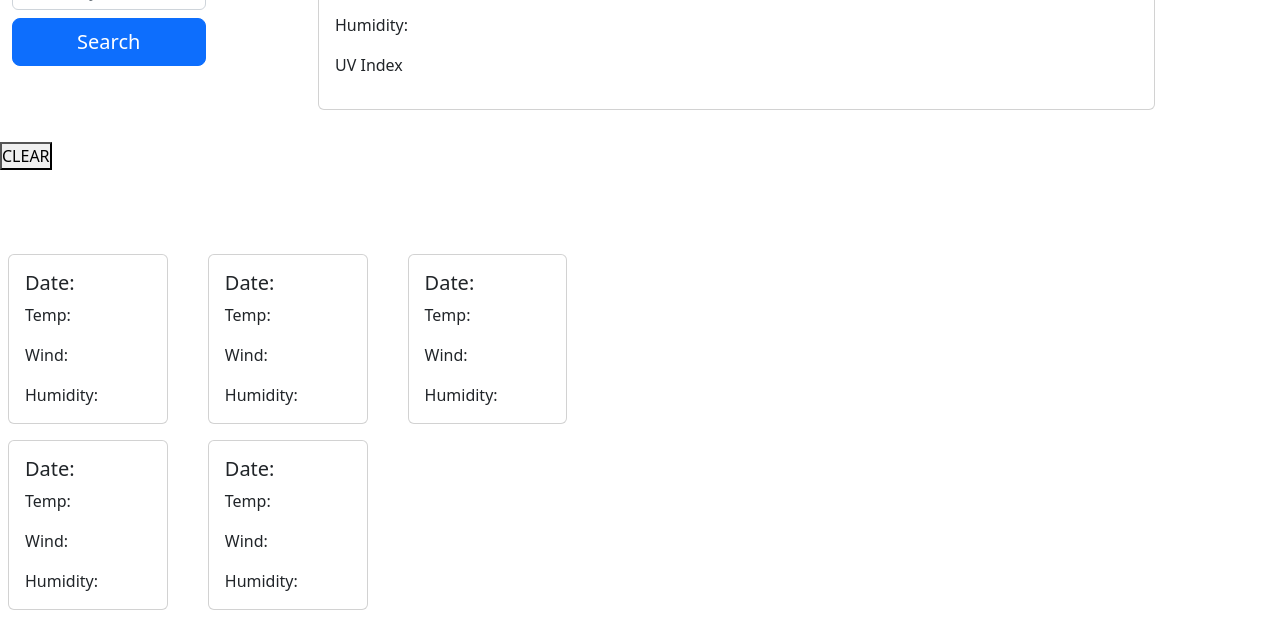
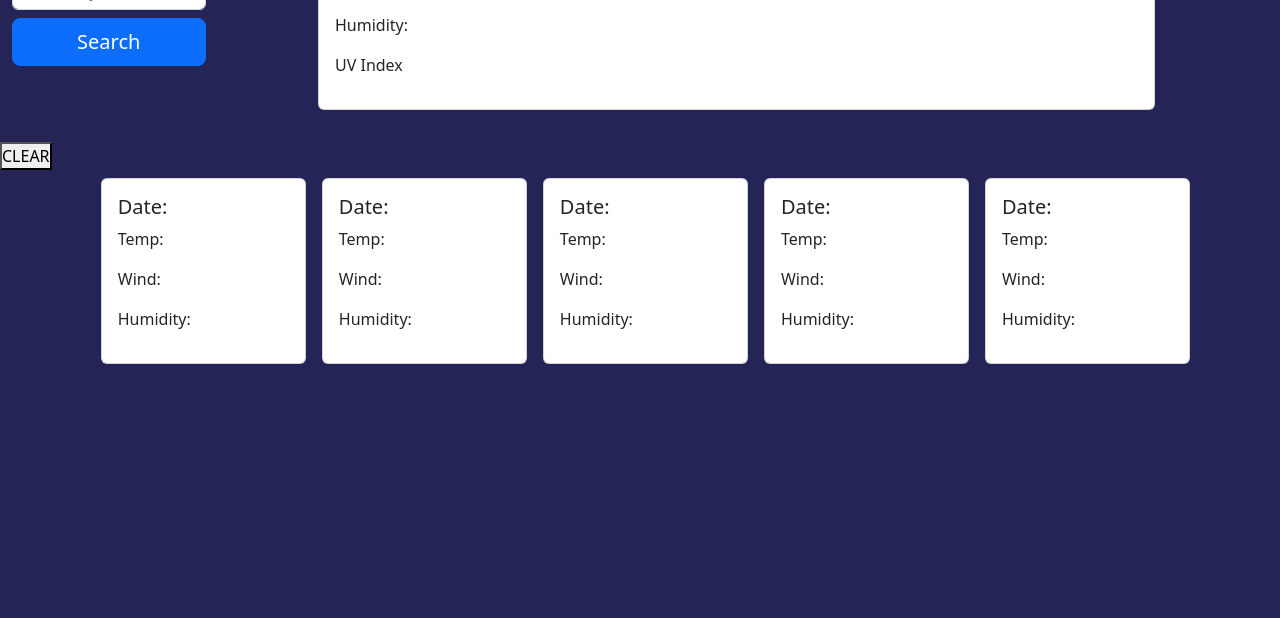
Before and after one commit to Steven-Lang99/weather-dashboard, a plain HTML site: page index.html in a window 1280 px wide. Shown: the part 182-800 px from the top of the page. Drawn offline with nearby package versions, Linux system fonts and the light colour scheme.

Commit message:
5 day forecast updated

```diff
--- a/css/style.css
+++ b/css/style.css
@@ -6,13 +6,13 @@
 
 html, body{
     height: 100%;
-
+   background-color: rgb(36, 36, 87);
 }
 
 
 
   #bottom{
-    position: absolute;
-    bottom: 0;
-    left: 0;
+    display: flex;
+    justify-content: end;
+    align-items: flex-end;
   }
--- a/index.html
+++ b/index.html
@@ -18,7 +18,7 @@
   <div class="container-fluid">
   <div class="d-flex justify-content-start align-items-start">
   <form class="row col-3">
-      <h1>Search for a City:</h1>
+      <h1 class="text-white">Search for a City:</h1>
     <div class="row">
     <div class="col-9 d-grid gap-2">
       <label for="search" class="visually-hidden">Search City</label>
@@ -55,69 +55,69 @@
 </div>
 </div>
 
-
-<div id="bottom" class="row align-items-right">
-  <div class="col-sm-3 m-2">
+<div class="container d-flex justify-content-end">
+<div id="bottom" class="d-flex flex-row">
+  <div class="col-4 m-2">
     <div class="card">
       <div class="card-body">
         <h5 class="card-title">Date:</h5>
-        <p class="card-text">Temp:</p>
-        <p class="card-text">Wind:</p>
-        <p class="card-text">Humidity:</p>
+        <p id="city-temp-day">Temp:</p>
+        <p id="city-wind-day">Wind:</p>
+        <p id="city-humidity-day">Humidity:</p>
 
       </div>
     </div>
   </div>
-  <div class="col-sm-3 m-2">
+  <div class="col-4 m-2">
     <div class="card">
       <div class="card-body">
         <h5 class="card-title">Date:</h5>
-        <p class="card-text">Temp:</p>
-        <p class="card-text">Wind:</p>
-        <p class="card-text">Humidity:</p>
+        <p id="city-temp-day2">Temp:</p>
+        <p id="city-wind-day2">Wind:</p>
+        <p id="city-humidity-day2">Humidity:</p>
 
       </div>
     </div>
   </div>
 
-<div class="col-sm-3 m-2">
+<div class="col-4 m-2">
   <div class="card">
     <div class="card-body">
       <h5 class="card-title">Date:</h5>
-      <p class="card-text">Temp:</p>
-      <p class="card-text">Wind:</p>
-      <p class="card-text">Humidity:</p>
+      <p id="city-temp-day3">Temp:</p>
+      <p id="city-wind-day3">Wind:</p>
+      <p id="city-humidity-day3">Humidity:</p>
 
     </div>
   </div>
 </div>
 
-<div class="col-sm-3 m-2">
+<div class="col-4 m-2">
   <div class="card">
     <div class="card-body">
       <h5 class="card-title">Date:</h5>
-      <p class="card-text">Temp:</p>
-      <p class="card-text">Wind:</p>
-      <p class="card-text">Humidity:</p>
+      <p id="city-temp-day4">Temp:</p>
+      <p id="city-wind-day4">Wind:</p>
+      <p id="city-humidity-day4">Humidity:</p>
 
     </div>
   </div>
 </div>
 
-<div class="col-sm-3 m-2">
+<div class="col-4 m-2">
   <div class="card">
     <div class="card-body">
       <h5 class="card-title">Date:</h5>
-      <p class="card-text">Temp:</p>
-      <p class="card-text">Wind:</p>
-      <p class="card-text">Humidity:</p>
+      <p id="city-temp-day5">Temp:</p>
+      <p id="city-wind-day5">Wind:</p>
+      <p id="city-humidity-day5">Humidity:</p>
 
     </div>
   </div>
 </div>
 </div>
 </div>
-
+</div>
 
 <script src="https://code.jquery.com/jquery-3.6.0.min.js"></script>
 <script src="https://cdn.jsdelivr.net/npm/bootstrap@5.2.0-beta1/dist/js/bootstrap.bundle.min.js"></script>
--- a/js/script.js
+++ b/js/script.js
@@ -1,4 +1,4 @@
-
+// var dateEl = moment().format("l");
 var apiKey = `606c74c9dfecaef70d8833a810c4eec0`
 var cityHistory = [];
 if(localStorage.getItem("history")) {
@@ -44,6 +44,56 @@ function handleUviAndForecast (locationInformation) {
             var uvEl = document.querySelector('#city-UVIndex')
             uvEl.innerText = `UV Index: ${oneCallData.current.uvi}`
 
+            var cityTempEl1 = document.querySelector('#city-temp-day')
+            cityTempEl1.innerText = `Temp: ${oneCallData.daily[0].temp.day}°F`
+
+            var cityWindEl1 = document.querySelector('#city-wind-day')
+            cityWindEl1.innerText = `Wind: ${oneCallData.daily[0].wind_speed} MPH`
+
+            var cityHumidityEl1 = document.querySelector('#city-humidity-day')
+            cityHumidityEl1.innerText = `Humidity: ${oneCallData.daily[0].humidity}%`
+
+
+            var cityTempEl2 = document.querySelector('#city-temp-day2')
+            cityTempEl2.innerText = `Temp: ${oneCallData.daily[1].temp.day}°F`
+
+            var cityWindEl2 = document.querySelector('#city-wind-day2')
+            cityWindEl2.innerText = `Wind: ${oneCallData.daily[1].wind_speed} MPH`
+
+            var cityHumidityEl2 = document.querySelector('#city-humidity-day2')
+            cityHumidityEl2.innerText = `Humidity: ${oneCallData.daily[1].humidity}%`
+
+
+            var cityTempEl3 = document.querySelector('#city-temp-day3')
+            cityTempEl3.innerText = `Temp: ${oneCallData.daily[2].temp.day}°F`
+
+            var cityWindEl3 = document.querySelector('#city-wind-day3')
+            cityWindEl3.innerText = `Wind: ${oneCallData.daily[2].wind_speed} MPH`
+
+            var cityHumidityEl3 = document.querySelector('#city-humidity-day3')
+            cityHumidityEl3.innerText = `Humidity: ${oneCallData.daily[2].humidity}%`
+
+
+            var cityTempEl4 = document.querySelector('#city-temp-day4')
+            cityTempEl4.innerText = `Temp: ${oneCallData.daily[3].temp.day}°F`
+
+            var cityWindEl4 = document.querySelector('#city-wind-day4')
+            cityWindEl4.innerText = `Wind: ${oneCallData.daily[3].wind_speed} MPH`
+
+            var cityHumidityEl4 = document.querySelector('#city-humidity-day4')
+            cityHumidityEl4.innerText = `Humidity: ${oneCallData.daily[3].humidity}%`
+
+
+            var cityTempEl5 = document.querySelector('#city-temp-day5')
+            cityTempEl5.innerText = `Temp: ${oneCallData.daily[4].temp.day}°F`
+
+            var cityWindEl5 = document.querySelector('#city-wind-day5')
+            cityWindEl5.innerText = `Wind: ${oneCallData.daily[4].wind_speed} MPH`
+
+            var cityHumidityEl5 = document.querySelector('#city-humidity-day5')
+            cityHumidityEl5.innerText = `Humidity: ${oneCallData.daily[4].humidity}%`
+
+
             //to present to the user
             //I can manipulate my object in this function level
 
@@ -54,6 +104,12 @@ function handleUviAndForecast (locationInformation) {
 function structureCards(weatherArr) {
 
 
+
+    // var cityWindEl1 = document.querySelector('#city-wind')
+    // cityWindEl1.innerText = `Wind: ${data.wind.speed} MPH`
+
+    // var cityHumidityEl1 = document.querySelector('#city-humidity')
+    // cityHumidityEl1.innerText = `Humidity: ${data.main.humidity}%`
 
 
 }
```
